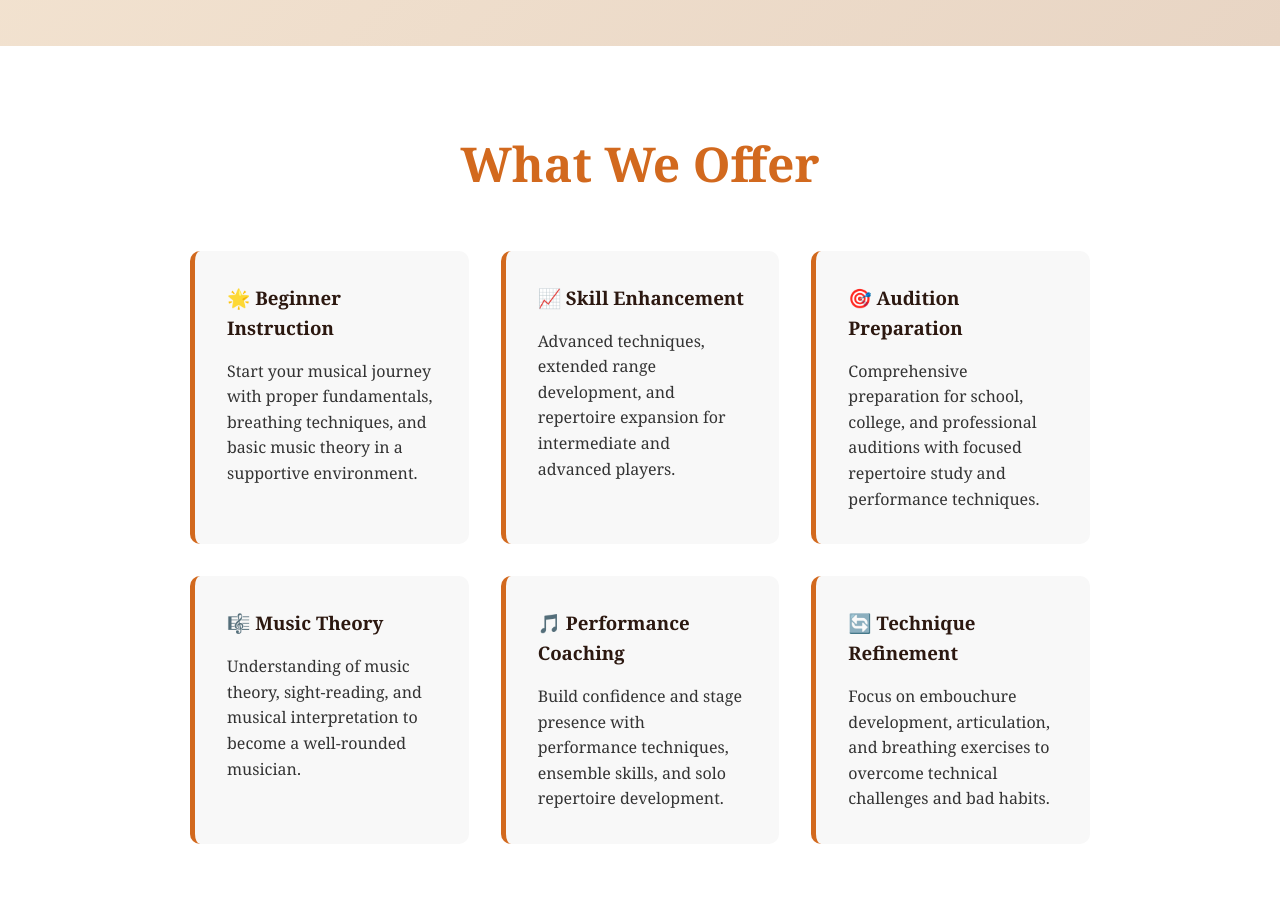
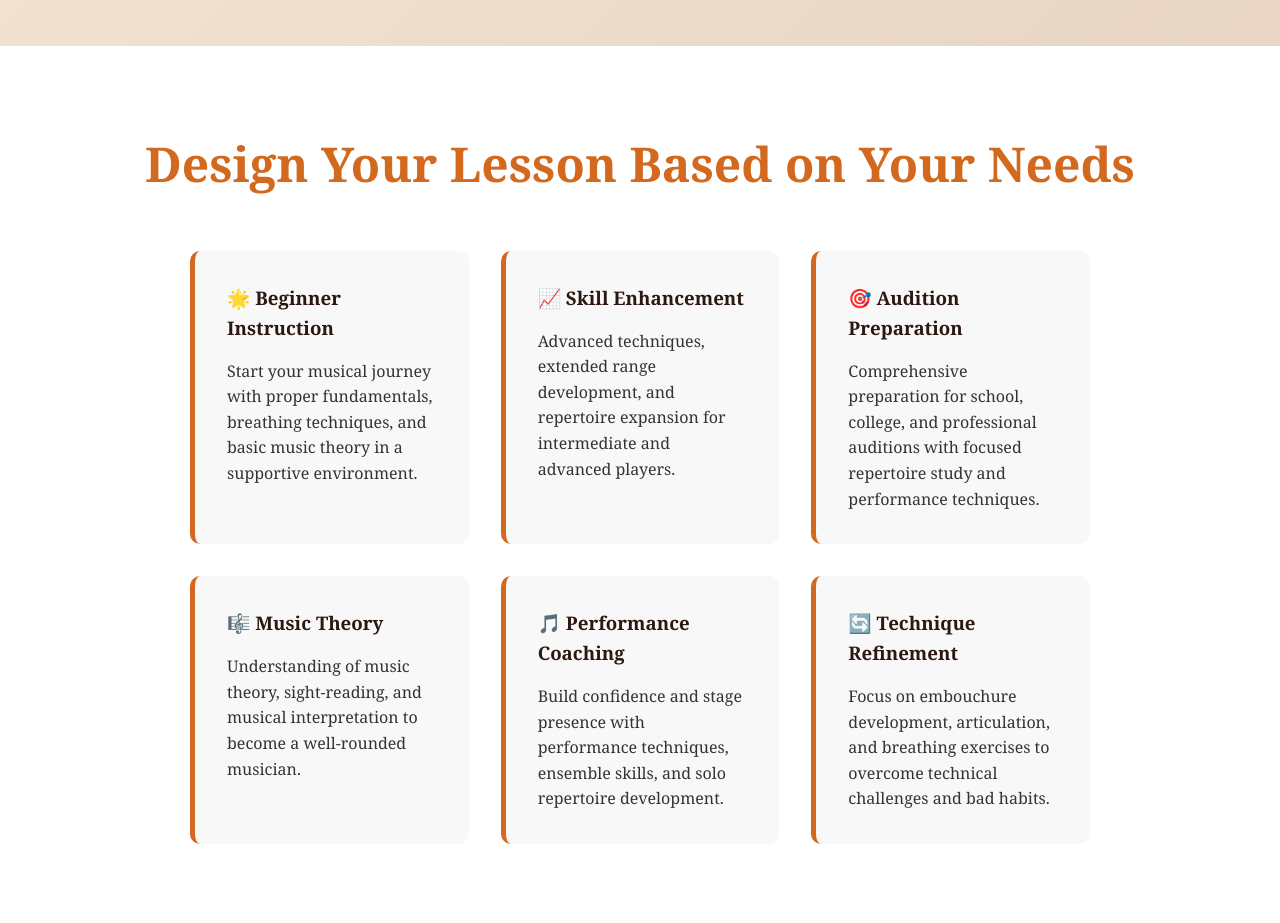
Before and after one commit to lessonswithluke/Brass-Music-Lessons-with-Luke, a plain HTML site: page index.html in a window 1280 px wide. Shown: the part 2160-3083 px from the top of the page. Drawn offline with Linux system fonts and the light colour scheme.

Commit message:
index.html

```diff
--- a/index.html
+++ b/index.html
@@ -395,7 +395,7 @@
 
     <section id="services" class="services">
         <div class="container">
-            <h2>What We Offer</h2>
+            <h2>Design Your Lesson Based on Your Needs</h2>
             <div class="service-list">
                 <div class="service-item">
                     <h3>🌟 Beginner Instruction</h3>
```
